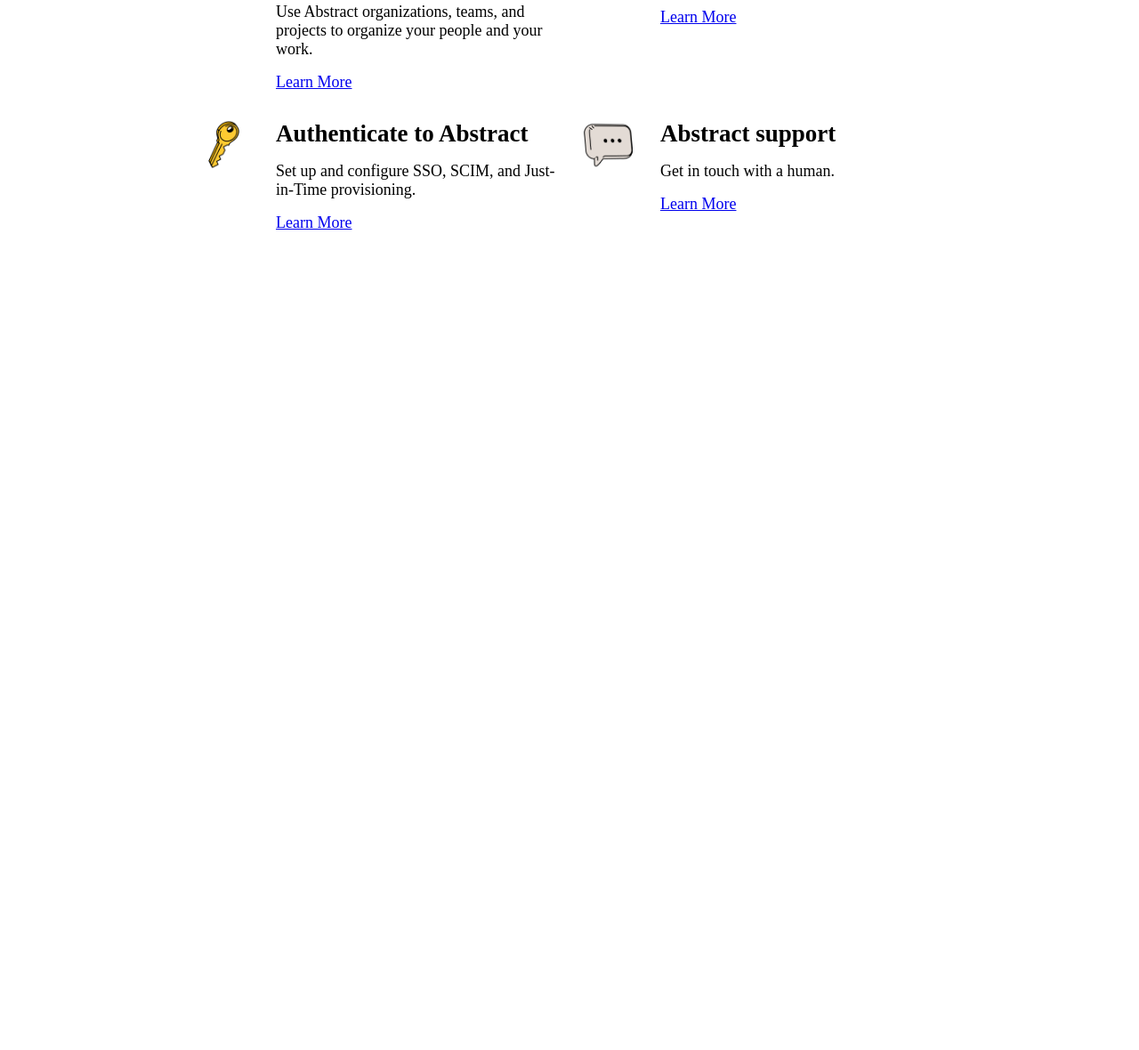
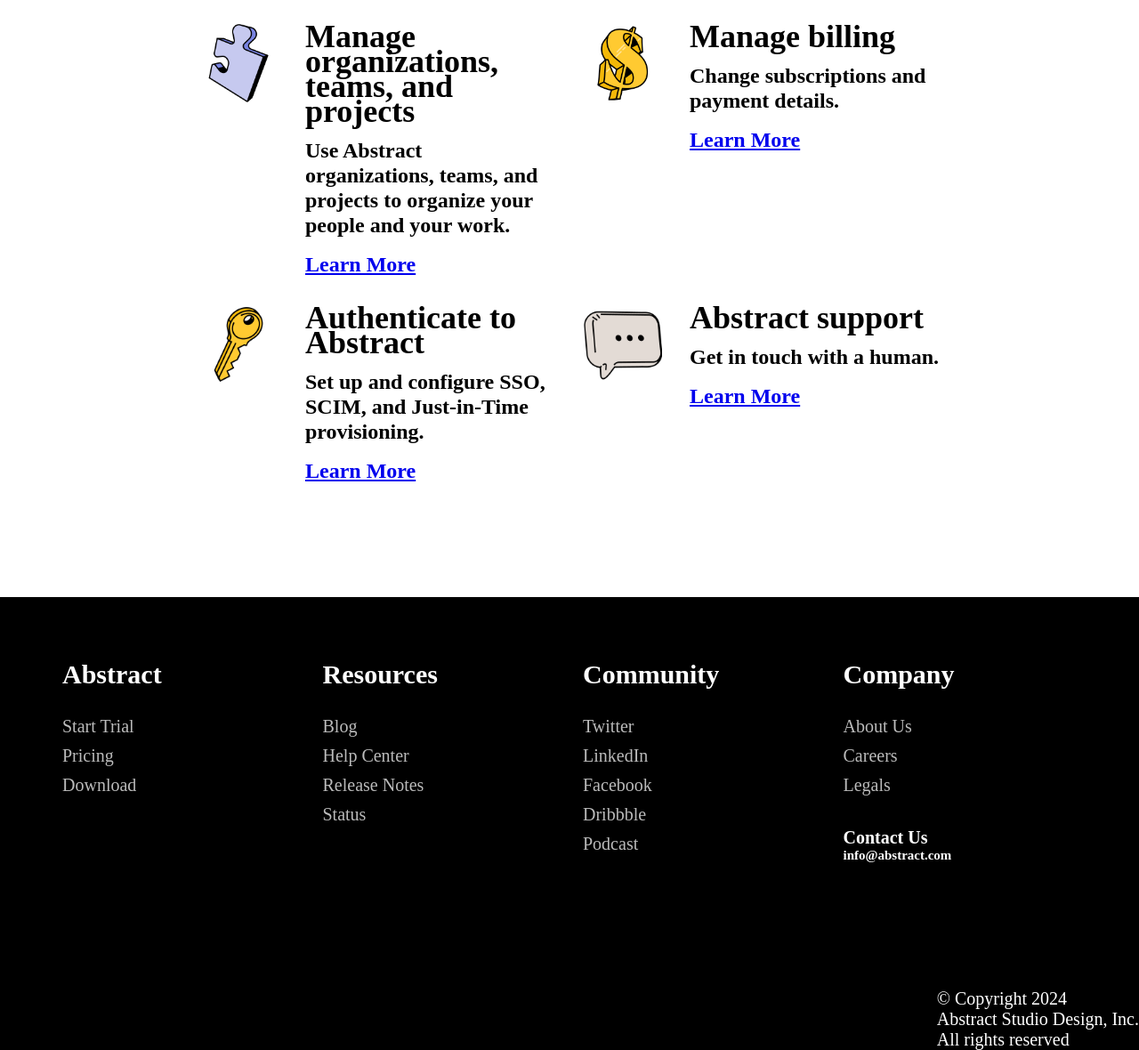
Before and after one commit to NishitaRepository/Abstract.CSS, a plain HTML site: page index.html in a window 1280 px wide. Shown: the part 733-1913 px from the top of the page at 89% size. Before the commit the page ends 1122 px from the top, so only its background shows below. Drawn offline with Linux system fonts and the light colour scheme.

Commit message:
first commit

```diff
--- a/index.html
+++ b/index.html
@@ -11,9 +11,8 @@
         <h1>Abstract | <a href="" class="a_link">Help Center</a></h1>
         <div class="flex_btn">
             <button id="reuest_btn" class="btn1">Submit a Request</button>
-            <button id="signin_btn " class="btn2">Sign in</button>
+            <button id="signin_btn" class="btn2">Sign in</button>
         </div>
-
     </nav>
     <main>
         <section id="hero" class="hero">
@@ -23,27 +22,28 @@
         <section id="info" class="info grid_container">
             <div class="grid_item grid_item1">
                 <div>
-                    <img src="./images/image1.png" alt="image1"height="55px">
+                    <img src="./images/image1.png" alt="image1" height="88px">
                 </div>
                 <div class="flex-item">
                     <h2>Using Abstract</h2>
                     <p>Abstract lets you manage, version, and document your designs in one place.</p>
                     <a href="/">Learn More</a>
+                    <i class="fa-solid fa-arrow-right"></i>
                 </div>
             </div>
             <div class="grid_item grid_item2">
                 <div>
-                    <img src="./images/image2.png" alt="image2"height="55px">
+                    <img src="./images/image2.png" alt="image2" height="88px">
                 </div>
                 <div class="flex-item">
                     <h2>Manage your account</h2>
                     <p>Configure your account settings, such as your email, profile details, and password.</p>
-                    <a href="/">Learn More</a>
+                    <a href="/">Learn More <i class="fa-solid fa-arrow-right" style="color: black;"></i></a>
                 </div>
             </div>
             <div class="grid_item grid_item3">
                 <div>
-                    <img src="./images/image3.png" alt="image3"height="55px">
+                    <img src="./images/image3.png" alt="image3" height="88px">
                 </div>
                 <div class="flex-item">
                     <h2>Manage organizations, teams, and projects</h2>
@@ -53,7 +53,7 @@
             </div>
             <div class="grid_item grid_item4">
                 <div>
-                    <img src="./images/image4.png" alt="image4"height="55px">
+                    <img src="./images/image4.png" alt="image4" height="88px">
                 </div>
                 <div class="flex-item">
                     <h2>Manage billing</h2>
@@ -63,7 +63,7 @@
             </div>
             <div class="grid_item grid_item5">
                 <div>
-                    <img src="./images/image5.png" alt="image5"height="55px">
+                    <img src="./images/image5.png" alt="image5" height="88px">
                 </div>
                 <div class="flex-item">
                     <h2>Authenticate to Abstract</h2>
@@ -73,7 +73,7 @@
             </div>
             <div class="grid_item grid_item6">
                 <div>
-                    <img src="./images/image6.png" alt="image6"height="55px">
+                    <img src="./images/image6.png" alt="image6" height="88px">
                 </div>
                 <div class="flex-item">
                     <h2>Abstract support</h2>
@@ -83,6 +83,54 @@
             </div>
         </section>
     </main>
-    <footer></footer>
+    <footer class="footer">
+        <div class="container">
+            <div class="row">
+                <div class="footer-col">
+                    <h4>Abstract</h4>
+                    <ul>
+                        <li><a href="#">Start Trial</a></li>
+                        <li><a href="#">Pricing</a></li>
+                        <li><a href="#">Download</a></li>
+                    </ul>
+                </div>
+                <div class="footer-col">
+                    <h4>Resources</h4>
+                    <ul>
+                        <li><a href="#">Blog</a></li>
+                        <li><a href="#">Help Center</a></li>
+                        <li><a href="#">Release Notes</a></li>
+                        <li><a href="#">Status</a></li>
+                    </ul>
+                </div>
+                <div class="footer-col">
+                    <h4>Community</h4>
+                    <ul>
+                        <li><a href="#">Twitter</a></li>
+                        <li><a href="#">LinkedIn</a></li>
+                        <li><a href="#">Facebook</a></li>
+                        <li><a href="#">Dribbble</a></li>
+                        <li><a href="#">Podcast</a></li>
+                    </ul>
+                </div>
+                <div class="footer-col">
+                    <h4>Company</h4>
+                    <ul>
+                        <li><a href="#">About Us</a></li>
+                        <li><a href="#">Careers</a></li>
+                        <li><a href="#">Legals</a></li>
+                    </ul><br><br>
+                    <div class="contact">
+                        <h4>Contact Us <br><a href="#">info@abstract.com</a></h4>
+                    </div>
+                    <div class="copyright">
+                        <p>© Copyright 2024</p>
+                        <p>Abstract Studio Design, Inc.</p>
+                        <p>All rights reserved</p>
+                    </div>
+                </div>
+            </div>
+        </div>
+    </footer>
 </body>
 </html>
--- a/style.css
+++ b/style.css
@@ -4,14 +4,17 @@
     font-family: "Poppins", sans-serif;
     font-weight: 400;
     font-style: normal;
-  }
-*{
+}
+
+* {
     padding: 0;
     margin: 0;
     box-sizing: border-box;
 }
+
 /* nav section */
-nav{
+nav {
+    width: 100%;
     background-color: black;
     color: white;
     padding: 8px;
@@ -22,100 +25,195 @@ nav{
     padding-top: 5px;
     padding-bottom: 5px;
 }
-button{
+
+button {
     color: white;
-    border-radius : 8px;
+    border-radius: 8px;
     padding: 1px;
     font-size: 24px;
     border: 0px;
     line-height: 1.5;
     margin-left: 1rem;
 }
-.nav_link{
+
+.nav_link {
     color: white;
 }
-.btn1{
+
+.btn1 {
     background-color: #191a1b;
     border: 1px white solid;
-    padding: 6px 22px 6px 22px ;
+    padding: 6px 22px;
 }
-.btn2{
+
+.btn2 {
     background-color: #4c5fd5;
 }
 
-.btn2:hover{
-    background-color:white;
+.btn2:hover {
+    background-color: white;
     color: black;
 }
-.btn2:active{
+
+.btn2:active {
     background-color: blueviolet;
 }
-.flex_btn{
+
+.flex_btn {
     display: flex;
     gap: 6px;
+}
 
-}
 /* main section */
-main{
+main {
     display: flex;
     flex-direction: column;
     flex-wrap: wrap;
     justify-content: start;
     align-items: center;
     min-height: 100vh;
+    font-size: 24px;
 }
-.hero{
+
+.hero {
     display: flex;
     flex-direction: column;
     justify-content: center;
     align-items: center;
-    background-color:rgb(218,219,241);
+    background-color: rgb(218, 219, 241);
     width: 100%;
     padding-top: 4rem;
     padding-bottom: 4rem;
 }
-.hero>h1{
+
+.hero > h1 {
     font-size: 80px;
     font-weight: 400;
     line-height: 1.5;
 }
-.hero>input{
+
+.hero > input {
     height: 4rem;
     width: 66%;
-    max-width:720px ;
+    max-width: 720px;
     font-size: 20px;
     border: 1px black solid;
     padding: 0.5rem;
 }
-.info{
+
+.info {
     padding: 2rem;
     margin: 6rem;
-    font-size: large;
 }
-.grid_container{
+
+.grid_container {
     display: grid;
-    grid-template-columns:1fr 1fr;
+    grid-template-columns: 1fr 1fr;
     padding-inline: 8rem;
     gap: 2rem;
     font-size: large;
 }
-.grid_item{
+
+.grid_item {
     display: flex;
     gap: 1rem;
     font-size: medium;
 }
-.grid_item>p{
+
+.grid_item > p {
     font-size: 24px;
     line-height: 1.5;
     font-size: large;
 }
-.flex-item{
+
+.flex-item {
     padding-left: 15px;
     display: flex;
     flex-direction: column;
     gap: 1rem;
-    font-size: large;
+    font-size: 24px;
+    font-weight: 700; /* Corrected */
+    line-height: 28px;
 }
-.a_link{
+
+.a_link {
     color: white;
 }
+
+/* Footer */
+.footer {
+    width: 100%;
+    background-color: black;
+    padding: 70px 0;
+    position: relative;
+    padding-bottom: 180px;
+    margin: 0 auto;
+}
+
+.container {
+    max-width: 1170px;
+    margin: auto;
+}
+
+.row {
+    display: flex;
+    flex-wrap: wrap;
+}
+
+.footer-col {
+    width: 25%;
+    padding: 0 15px;
+}
+
+.footer-col h4 {
+    font-size: 30px;
+    font-weight: bold; /* Changed from font-style */
+    color: #ffffff;
+    text-transform: capitalize;
+    margin-bottom: 30px;
+    position: relative;
+}
+
+.footer-col ul li:not(:last-child) {
+    margin-bottom: 10px;
+}
+
+.footer-col ul li a {
+    font-size: 20px;
+    text-transform: capitalize;
+    color: #ffffff;
+    text-decoration: none;
+    font-weight: 300;
+    color: #bbbbbb;
+    display: block;
+    transition: all 0.3s ease;
+}
+
+.footer-col ul li a:hover {
+    color: #ffffff;
+    padding-left: 8px;
+}
+
+.contact h4 {
+    font-size: 20px;
+    font-weight: 600;
+}
+
+.contact a {
+    color: white;
+    font-size: 15px;
+    font-weight: 600;
+    text-transform: lowercase;
+    text-decoration: none;
+    display: block;
+    transition: all 0.3s ease;
+}
+
+.copyright {
+    color: white;
+    font-size: 20px;
+    font-weight: 300;
+    position: absolute;
+    right: 0;
+    bottom: 0;
+}
```
